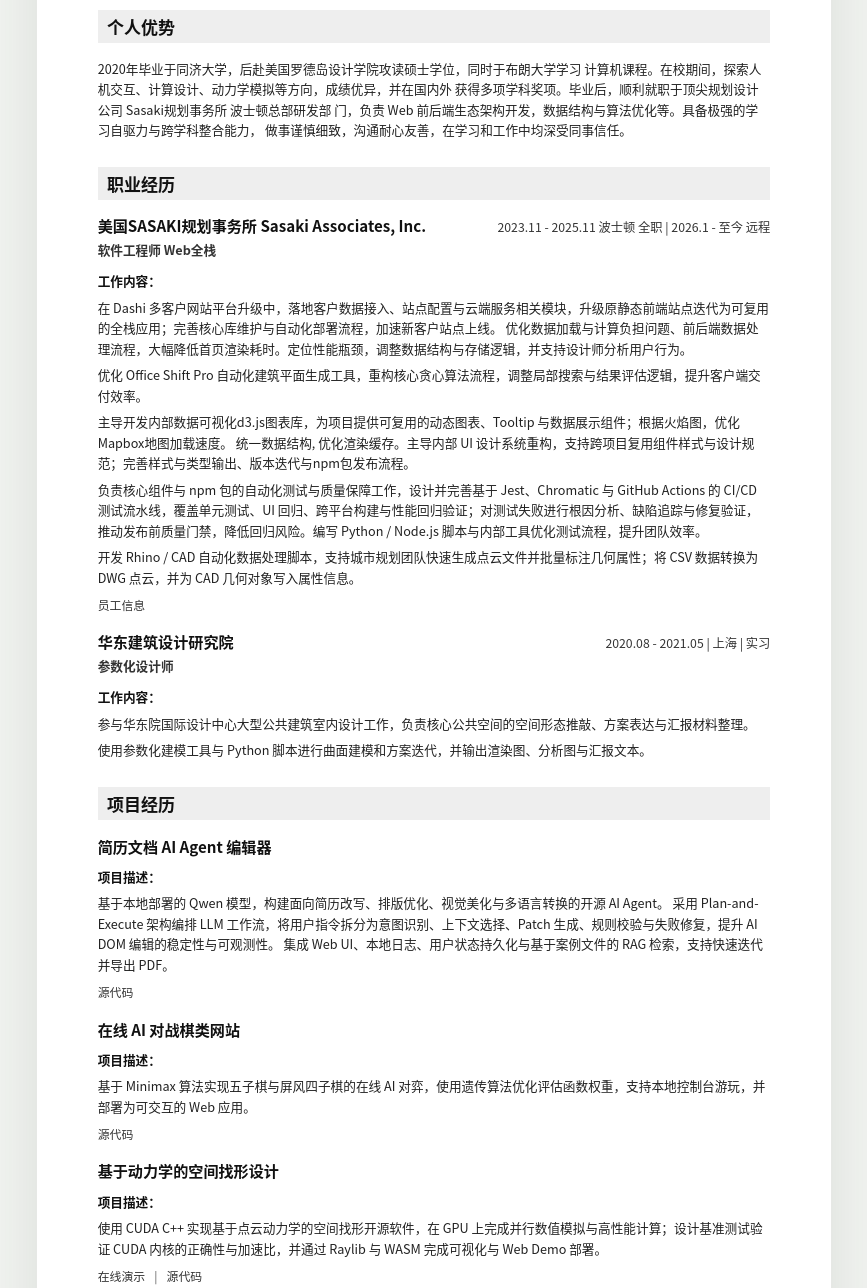
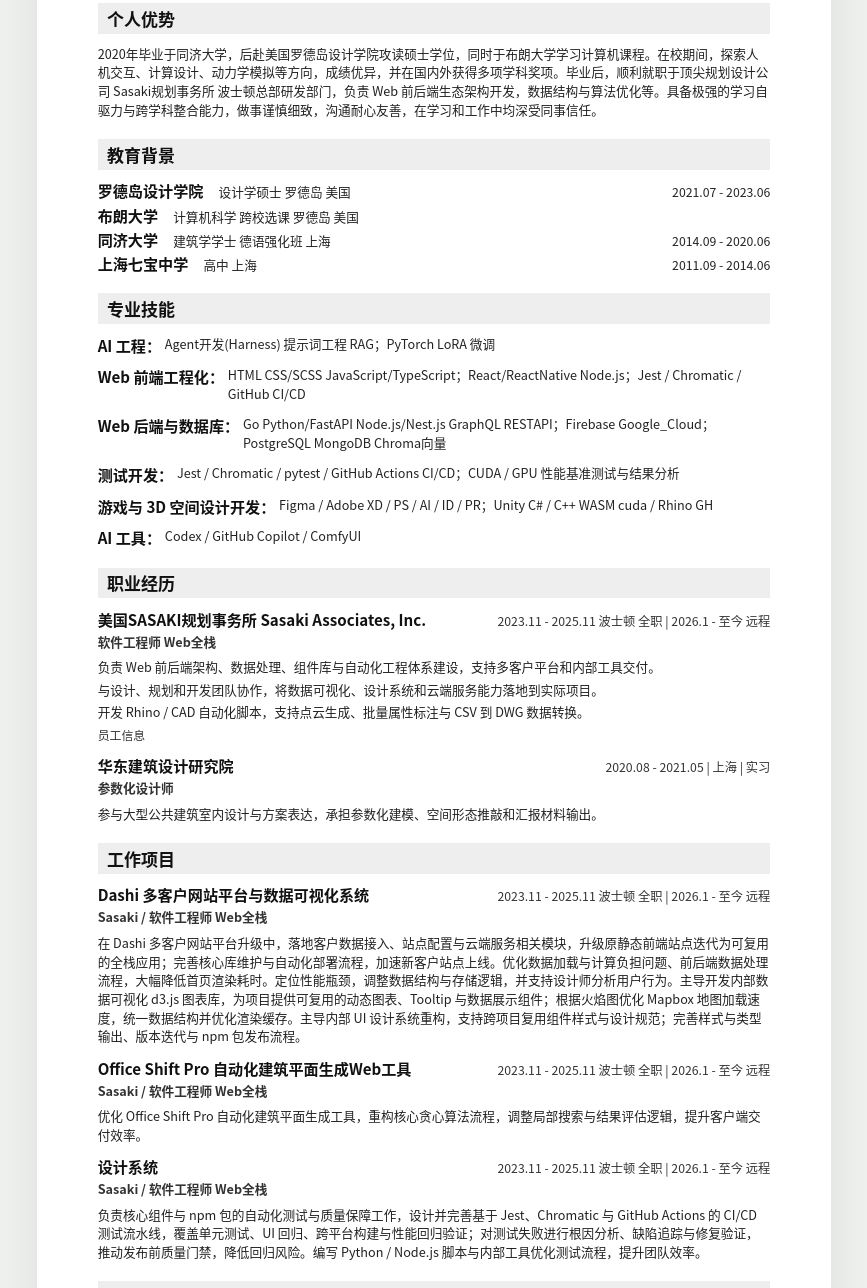
Before and after one commit to george-yi-hao-xu/resume, a website built with Vite: page src/cn.html in a window 1280 px wide. Shown: the part 252-1540 px from the top of the page, without its empty margins (206-1073 px from the left). Built offline with nearby package versions, Linux system fonts and the light colour scheme.

Commit message:
decouple w/ bi data

```diff
--- a/src/components/ChinaResumeMaker.js
+++ b/src/components/ChinaResumeMaker.js
@@ -1,21 +1,7 @@
 import { escapeHtml } from "./utils.js";
 import "./ChinaResumeMaker.scss";
 
-const text = (value) => {
-  if (!value) {
-    return "";
-  }
-
-  if (typeof value === "string") {
-    return value;
-  }
-
-  return value.zh ?? value.en ?? "";
-};
-
-const cleanText = (value) => text(value).replace(/\s+/gu, " ").trim();
-
-const htmlText = (value) => escapeHtml(cleanText(value));
+const htmlText = (value) => escapeHtml(value ?? "");
 
 const section = (title, children, className = "") => `
   <section class="cn-section ${escapeHtml(className)}">
@@ -46,18 +32,15 @@ const contactItem = (item) => {
     return "";
   }
 
-  const label = cleanText(item.localizedLabel ?? item.label);
-  const value = cleanText(item.localizedValue ?? item.value);
-
-  if (!label || !value) {
+  if (!item.label) {
     return "";
   }
 
   const content = item.href
-    ? `<a href="${escapeHtml(item.href)}">${escapeHtml(value)}</a>`
-    : `<span>${escapeHtml(value)}</span>`;
+    ? `<a href="${escapeHtml(item.href)}">${htmlText(item.value)}</a>`
+    : `<span>${htmlText(item.value)}</span>`;
 
-  return `<span><b>${escapeHtml(label)}：</b>${content}</span>`;
+  return `<span><b>${htmlText(item.label)}：</b>${content}</span>`;
 };
 
 const header = (resume, avatar) => `
@@ -66,15 +49,17 @@ const header = (resume, avatar) => `
       <h1>${htmlText(resume.name)}</h1>
       <p>${htmlText(resume.role)}</p>
     </div>
-    <div class="cn-contact-list" aria-label="联系信息">
+    <div class="cn-contact-list" aria-label="${htmlText(resume.labels.contactAria)}">
       ${resume.contacts.map(contactItem).join("")}
     </div>
     <img class="cn-avatar" src="${escapeHtml(avatar)}" alt="${htmlText(resume.name)}头像" />
   </header>
 `;
 
-const profile = (items = []) => section(
-  "个人优势",
+const jobMeta = (item) => item.meta.map(htmlText).join(" | ");
+
+const profile = (items = [], labels) => section(
+  labels.profile,
   `
     <div class="cn-profile">
       ${items.map((item) => `<p>${htmlText(item)}</p>`).join("")}
@@ -83,17 +68,16 @@ const profile = (items = []) => section(
   "cn-profile-section",
 );
 
-const job = (item) => `
+const job = (item, labels) => `
   <article class="cn-entry cn-job">
     <header class="cn-entry__header">
       <div>
         <h3>${htmlText(item.company)}</h3>
         <p class="cn-entry__role">${htmlText(item.title)}</p>
       </div>
-      <p class="cn-entry__meta">${item.meta.map(htmlText).join(" | ")}</p>
+      <p class="cn-entry__meta">${jobMeta(item)}</p>
     </header>
     <div class="cn-entry__body">
-      <p class="cn-entry__label">工作内容：</p>
       <ul>
         ${item.bullets.map((bullet) => `<li>${htmlText(bullet)}</li>`).join("")}
       </ul>
@@ -102,37 +86,56 @@ const job = (item) => `
   </article>
 `;
 
-const experience = (items = []) =>
-  section("职业经历", items.map(job).join(""), "cn-experience-section");
+const experience = (items = [], labels) =>
+  section(labels.experience, items.map((item) => job(item, labels)).join(""), "cn-experience-section");
 
-const project = (item) => `
+const workProject = (item, labels) => `
+  <article class="cn-entry cn-work-project">
+    <header class="cn-entry__header">
+      <div>
+        <h3>${htmlText(item.title)}</h3>
+        <p class="cn-entry__role">${htmlText(item.company)} / ${htmlText(item.role)}</p>
+      </div>
+      <p class="cn-entry__meta">${item.meta.map(htmlText).join(" | ")}</p>
+    </header>
+    <div class="cn-entry__body">
+      <p>${htmlText(item.description)}</p>
+    </div>
+  </article>
+`;
+
+const workProjects = (items = [], labels) =>
+  section(
+    labels.workProjects,
+    items.map((item) => workProject(item, labels)).join(""),
+    "cn-work-projects-section",
+  );
+
+const project = (item, labels) => `
   <article class="cn-entry cn-project">
     <header class="cn-entry__header">
       <h3>${htmlText(item.title)}</h3>
     </header>
     <div class="cn-entry__body">
-      <p class="cn-entry__label">项目描述：</p>
       <p>${htmlText(item.meta)}</p>
       ${linkRow(item.links)}
     </div>
   </article>
 `;
 
-const projects = (items = []) =>
-  section("项目经历", items.map(project).join(""), "cn-projects-section");
+const projects = (items = [], labels) =>
+  section(labels.projects, items.map((item) => project(item, labels)).join(""), "cn-projects-section");
 
 const educationItem = (item) => `
-  <article class="cn-compact-entry">
-    <header>
-      <h3>${htmlText(item.title)}</h3>
-      ${item.time ? `<p>${htmlText(item.time)}</p>` : ""}
-    </header>
-    <p>${htmlText(item.meta)}</p>
+  <article class="cn-compact-entry cn-education-entry">
+    <h3>${htmlText(item.title)}</h3>
+    <p class="cn-education-entry__meta">${htmlText(item.meta)}</p>
+    ${item.time ? `<p class="cn-education-entry__time">${htmlText(item.time)}</p>` : ""}
   </article>
 `;
 
-const education = (items = []) =>
-  section("教育背景", items.map(educationItem).join(""), "cn-education-section");
+const education = (items = [], labels) =>
+  section(labels.education, items.map(educationItem).join(""), "cn-education-section");
 
 const skillGroup = (group) => `
   <article class="cn-skill-group">
@@ -141,15 +144,15 @@ const skillGroup = (group) => `
   </article>
 `;
 
-const skills = (items = []) =>
-  section("专业技能", items.map(skillGroup).join(""), "cn-skills-section");
+const skills = (items = [], labels) =>
+  section(labels.skills, items.map(skillGroup).join(""), "cn-skills-section");
 
 const languageItem = (item) => `
   <span>${htmlText(item.name)}${item.level ? `：${htmlText(item.level)}` : ""}</span>
 `;
 
-const languages = (items = []) => section(
-  "语言",
+const languages = (items = [], labels) => section(
+  labels.languages,
   `<div class="cn-language-list">${items.map(languageItem).join("")}</div>`,
   "cn-languages-section",
 );
@@ -157,11 +160,12 @@ const languages = (items = []) => section(
 export const ChinaResumeMaker = (resume, avatar) => `
   <main class="cn-resume">
     ${header(resume, avatar)}
-    ${profile(resume.profile)}
-    ${experience(resume.experience)}
-    ${projects(resume.projects)}
-    ${education(resume.education)}
-    ${skills(resume.skillGroups)}
-    ${languages(resume.languages)}
+    ${profile(resume.profile, resume.labels)}
+    ${education(resume.education, resume.labels)}
+    ${skills(resume.skillGroups, resume.labels)}
+    ${experience(resume.experience, resume.labels)}
+    ${workProjects(resume.workProjects, resume.labels)}
+    ${projects(resume.projects, resume.labels)}
+    ${languages(resume.languages, resume.labels)}
   </main>
 `;
--- a/src/components/ChinaResumeMaker.scss
+++ b/src/components/ChinaResumeMaker.scss
@@ -6,7 +6,7 @@
   color: #202020;
   font-family: var(--font-family-sans);
   font-size: 3.35mm;
-  line-height: 1.62;
+  line-height: 1.48;
   margin: var(--gap-xl) auto;
   max-width: 210mm;
   min-height: 297mm;
@@ -83,7 +83,7 @@
 }
 
 .cn-section {
-  margin-top: 7mm;
+  margin-top: 5.2mm;
 }
 
 .cn-section h2 {
@@ -95,19 +95,19 @@
   font-weight: 800;
   letter-spacing: 0;
   line-height: 1.25;
-  margin: 0 0 4mm;
-  padding: 1.6mm 2.5mm;
+  margin: 0 0 2.8mm;
+  padding: 1.25mm 2.5mm;
   text-transform: none;
 }
 
 .cn-profile p + p {
-  margin-top: 2mm;
+  margin-top: 1.2mm;
 }
 
 .cn-entry + .cn-entry,
 .cn-compact-entry + .cn-compact-entry,
 .cn-skill-group + .cn-skill-group {
-  margin-top: 4.5mm;
+  margin-top: 3mm;
 }
 
 .cn-entry__header,
@@ -144,7 +144,7 @@
 }
 
 .cn-entry__body {
-  margin-top: 3mm;
+  margin-top: 1.8mm;
 }
 
 .cn-entry__label {
@@ -160,7 +160,7 @@
 }
 
 .cn-entry li + li {
-  margin-top: 1.6mm;
+  margin-top: 0.9mm;
 }
 
 .cn-entry li::before {
@@ -170,12 +170,39 @@
 .cn-links {
   color: #333;
   font-size: 3.15mm;
-  margin-top: 1.8mm;
+  margin-top: 1.2mm;
 }
 
 .cn-compact-entry > p,
 .cn-skill-group p {
   color: #222;
+}
+
+.cn-education-section .cn-compact-entry + .cn-compact-entry {
+  margin-top: 1mm;
+}
+
+.cn-education-entry {
+  align-items: baseline;
+  display: grid;
+  gap: 1mm 4mm;
+  grid-template-columns: max-content minmax(0, 1fr) max-content;
+}
+
+.cn-education-entry h3,
+.cn-education-entry p {
+  line-height: 1.35;
+}
+
+.cn-education-entry__meta {
+  color: #222;
+}
+
+.cn-education-entry__time {
+  color: #333;
+  font-size: 3.25mm;
+  text-align: right;
+  white-space: nowrap;
 }
 
 .cn-skill-group {
@@ -223,7 +250,8 @@
 
   .cn-entry__header,
   .cn-compact-entry header,
-  .cn-skill-group {
+  .cn-skill-group,
+  .cn-education-entry {
     gap: 1mm;
     grid-template-columns: 1fr;
   }
@@ -251,10 +279,10 @@
   }
 
   .cn-section {
-    margin-top: 5mm;
+    margin-top: 4mm;
   }
 
   .cn-section h2 {
-    margin-bottom: 3mm;
+    margin-bottom: 2.2mm;
   }
 }
--- a/src/main_cn_domestic.js
+++ b/src/main_cn_domestic.js
@@ -1,15 +1,15 @@
 import "./styles/base.scss";
 import { ChinaResumeMaker } from "./components/ChinaResumeMaker.js";
 import avatarUrl from "./gyxu.jpg";
-import { resume_data_bilingual } from "./resume-data_bilingual.js";
+import { resume_data_cn_domestic } from "./resume-data_cn_domestic.js";
 import "./styles/print.scss";
 
-document.title = "许易豪 - 国内中文简历";
+document.title = resume_data_cn_domestic.pageTitle;
 document
   .querySelector('meta[name="description"]')
-  ?.setAttribute("content", "许易豪面向国内职场的软件工程师中文简历。");
+  ?.setAttribute("content", resume_data_cn_domestic.description);
 
 document.querySelector("#app").innerHTML = ChinaResumeMaker(
-  resume_data_bilingual,
+  resume_data_cn_domestic,
   avatarUrl,
 );
--- /dev/null
+++ b/src/resume-data_cn_domestic.js
@@ -0,0 +1,219 @@
+export const resume_data_cn_domestic = {
+  pageTitle: "许易豪 - 国内中文简历",
+  description: "许易豪面向国内职场的软件工程师中文简历。",
+  name: "许易豪",
+  role: "软件工程师 UI/UX设计 XR开发",
+  labels: {
+    contactAria: "联系信息",
+    profile: "个人优势",
+    education: "教育背景",
+    skills: "专业技能",
+    experience: "职业经历",
+    workProjects: "工作项目",
+    projects: "项目经历",
+    languages: "语言",
+    workContent: "工作内容",
+    projectDescription: "项目描述",
+  },
+  contacts: [
+    { label: "电话", value: "18701928010" },
+    { label: "出生", value: "1996.04" },
+    { label: "所在地", value: "中国 上海" },
+    {
+      label: "邮箱",
+      value: "xuyihao342@outlook.com",
+      href: "mailto:xuyihao342@outlook.com",
+    },
+    {
+      label: "GitHub",
+      value: "github.com/george-yi-hao-xu",
+      href: "https://github.com/george-yi-hao-xu",
+    },
+  ],
+  profile: [
+    "2020年毕业于同济大学，后赴美国罗德岛设计学院攻读硕士学位，同时于布朗大学学习计算机课程。在校期间，探索人机交互、计算设计、动力学模拟等方向，成绩优异，并在国内外获得多项学科奖项。毕业后，顺利就职于顶尖规划设计公司 Sasaki规划事务所 波士顿总部研发部门，负责 Web 前后端生态架构开发，数据结构与算法优化等。具备极强的学习自驱力与跨学科整合能力，做事谨慎细致，沟通耐心友善，在学习和工作中均深受同事信任。",
+  ],
+  education: [
+    {
+      title: "罗德岛设计学院",
+      meta: "设计学硕士 罗德岛 美国",
+      time: "2021.07 - 2023.06",
+    },
+    {
+      title: "布朗大学",
+      meta: "计算机科学 跨校选课 罗德岛 美国",
+      time: "",
+    },
+    {
+      title: "同济大学",
+      meta: "建筑学学士 德语强化班 上海",
+      time: "2014.09 - 2020.06",
+    },
+    {
+      title: "上海七宝中学",
+      meta: "高中 上海",
+      time: "2011.09 - 2014.06",
+    },
+  ],
+  skillGroups: [
+    {
+      title: "AI 工程",
+      items: ["Agent开发(Harness) 提示词工程 RAG", "PyTorch LoRA 微调"],
+    },
+    {
+      title: "Web 前端工程化",
+      items: [
+        "HTML CSS/SCSS JavaScript/TypeScript",
+        "React/ReactNative Node.js",
+        "Jest / Chromatic / GitHub CI/CD",
+      ],
+    },
+    {
+      title: "Web 后端与数据库",
+      items: [
+        "Go Python/FastAPI Node.js/Nest.js GraphQL RESTAPI",
+        "Firebase Google_Cloud",
+        "PostgreSQL MongoDB Chroma向量",
+      ],
+    },
+    {
+      title: "测试开发",
+      items: [
+        "Jest / Chromatic / pytest / GitHub Actions CI/CD",
+        "CUDA / GPU 性能基准测试与结果分析",
+      ],
+    },
+    {
+      title: "游戏与 3D 空间设计开发",
+      items: [
+        "Figma / Adobe XD / PS / AI / ID / PR",
+        "Unity C# / C++ WASM cuda / Rhino GH",
+      ],
+    },
+    {
+      title: "AI 工具",
+      items: ["Codex / GitHub Copilot / ComfyUI"],
+    },
+  ],
+  experience: [
+    {
+      company: "美国SASAKI规划事务所 Sasaki Associates, Inc.",
+      title: "软件工程师 Web全栈",
+      meta: ["2023.11 - 2025.11 波士顿 全职", "2026.1 - 至今 远程"],
+      bullets: [
+        "负责 Web 前后端架构、数据处理、组件库与自动化工程体系建设，支持多客户平台和内部工具交付。",
+        "与设计、规划和开发团队协作，将数据可视化、设计系统和云端服务能力落地到实际项目。",
+        "开发 Rhino / CAD 自动化脚本，支持点云生成、批量属性标注与 CSV 到 DWG 数据转换。",
+      ],
+      links: [
+        {
+          label: "员工信息",
+          href: "https://www.sasaki.com/people/george-xu/",
+        },
+      ],
+    },
+    {
+      company: "华东建筑设计研究院",
+      title: "参数化设计师",
+      meta: ["2020.08 - 2021.05", "上海", "实习"],
+      bullets: [
+        "参与大型公共建筑室内设计与方案表达，承担参数化建模、空间形态推敲和汇报材料输出。",
+      ],
+      links: [],
+    },
+  ],
+  workProjects: [
+    {
+      title: "Dashi 多客户网站平台与数据可视化系统",
+      company: "Sasaki",
+      role: "软件工程师 Web全栈",
+      meta: ["2023.11 - 2025.11 波士顿 全职", "2026.1 - 至今 远程"],
+      description:
+        "在 Dashi 多客户网站平台升级中，落地客户数据接入、站点配置与云端服务相关模块，升级原静态前端站点迭代为可复用的全栈应用；完善核心库维护与自动化部署流程，加速新客户站点上线。优化数据加载与计算负担问题、前后端数据处理流程，大幅降低首页渲染耗时。定位性能瓶颈，调整数据结构与存储逻辑，并支持设计师分析用户行为。主导开发内部数据可视化 d3.js 图表库，为项目提供可复用的动态图表、Tooltip 与数据展示组件；根据火焰图优化 Mapbox 地图加载速度，统一数据结构并优化渲染缓存。主导内部 UI 设计系统重构，支持跨项目复用组件样式与设计规范；完善样式与类型输出、版本迭代与 npm 包发布流程。",
+    },
+    {
+      title: "Office Shift Pro 自动化建筑平面生成Web工具",
+      company: "Sasaki",
+      role: "软件工程师 Web全栈",
+      meta: ["2023.11 - 2025.11 波士顿 全职", "2026.1 - 至今 远程"],
+      description:
+        "优化 Office Shift Pro 自动化建筑平面生成工具，重构核心贪心算法流程，调整局部搜索与结果评估逻辑，提升客户端交付效率。",
+    },
+    {
+      title: "设计系统",
+      company: "Sasaki",
+      role: "软件工程师 Web全栈",
+      meta: ["2023.11 - 2025.11 波士顿 全职", "2026.1 - 至今 远程"],
+      description:
+        "负责核心组件与 npm 包的自动化测试与质量保障工作，设计并完善基于 Jest、Chromatic 与 GitHub Actions 的 CI/CD 测试流水线，覆盖单元测试、UI 回归、跨平台构建与性能回归验证；对测试失败进行根因分析、缺陷追踪与修复验证，推动发布前质量门禁，降低回归风险。编写 Python / Node.js 脚本与内部工具优化测试流程，提升团队效率。",
+    },
+    // {
+    //   title: "大型公共建筑室内设计项目",
+    //   company: "华东建筑设计研究院",
+    //   role: "参数化设计师",
+    //   meta: ["2020.08 - 2021.05", "上海", "实习"],
+    //   description:
+    //     "参与华东院国际设计中心大型公共建筑室内设计工作，负责核心公共空间的空间形态推敲、方案表达与汇报材料整理。",
+    // },
+    // {
+    //   title: "参数化建模与 Python 方案迭代",
+    //   company: "华东建筑设计研究院",
+    //   role: "参数化设计师",
+    //   meta: ["2020.08 - 2021.05", "上海", "实习"],
+    //   description:
+    //     "使用参数化建模工具与 Python 脚本进行曲面建模和方案迭代，并输出渲染图、分析图与汇报文本。",
+    // },
+  ],
+  projects: [
+    {
+      title: "简历文档 AI Agent 编辑器",
+      meta: "基于本地部署的 Qwen 模型，构建面向简历改写、排版优化、视觉美化与多语言转换的开源 AI Agent。采用 Plan-and-Execute 架构编排 LLM 工作流，将用户指令拆分为意图识别、上下文选择、Patch 生成、规则校验与失败修复，提升 AI DOM 编辑的稳定性与可观测性。集成 Web UI、本地日志、用户状态持久化与基于案例文件的 RAG 检索，支持快速迭代并导出 PDF。",
+      links: [
+        {
+          label: "源代码",
+          href: "https://github.com/george-yi-hao-xu/resume-agent",
+        },
+      ],
+    },
+    {
+      title: "在线 AI 对战棋类网站",
+      meta: "基于 Minimax 算法实现五子棋与屏风四子棋的在线 AI 对弈，使用遗传算法优化评估函数权重，支持本地控制台游玩，并部署为可交互的 Web 应用。",
+      links: [
+        {
+          label: "源代码",
+          href: "https://github.com/george-yi-hao-xu/connect_4",
+        },
+      ],
+    },
+    {
+      title: "基于动力学的空间找形设计",
+      meta: "使用 CUDA C++ 实现基于点云动力学的空间找形开源软件，在 GPU 上完成并行数值模拟与高性能计算；设计基准测试验证 CUDA 内核的正确性与加速比，并通过 Raylib 与 WASM 完成可视化与 Web Demo 部署。",
+      links: [
+        {
+          label: "在线演示",
+          href: "https://george-yi-hao-xu.github.io/mesh3d",
+        },
+        {
+          label: "源代码",
+          href: "https://github.com/george-yi-hao-xu/mesh3d",
+        },
+      ],
+    },
+    {
+      title: "美国宇航局月球车竞赛",
+      meta: "为 NASA HoloLens 竞赛项目开发宇航员 UI，使用 Unity / C# 实现采样、地图引导与定位功能。",
+      links: [
+        {
+          label: "具体信息",
+          href: "https://www.meijaydesign.com/work/nasa-suits-challenge",
+        },
+      ],
+    },
+  ],
+  languages: [
+    { name: "汉语", level: "母语" },
+    { name: "英语", level: "流利 专业交流/文献阅读" },
+    { name: "德语", level: "中级" },
+    { name: "法语", level: "中级" },
+  ],
+};
```
